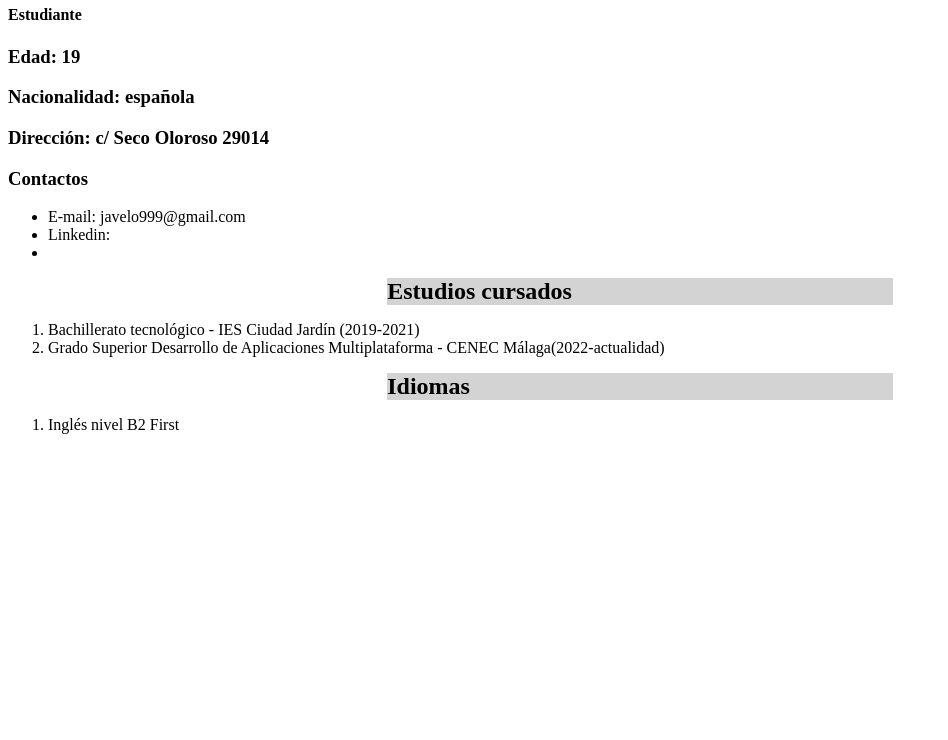
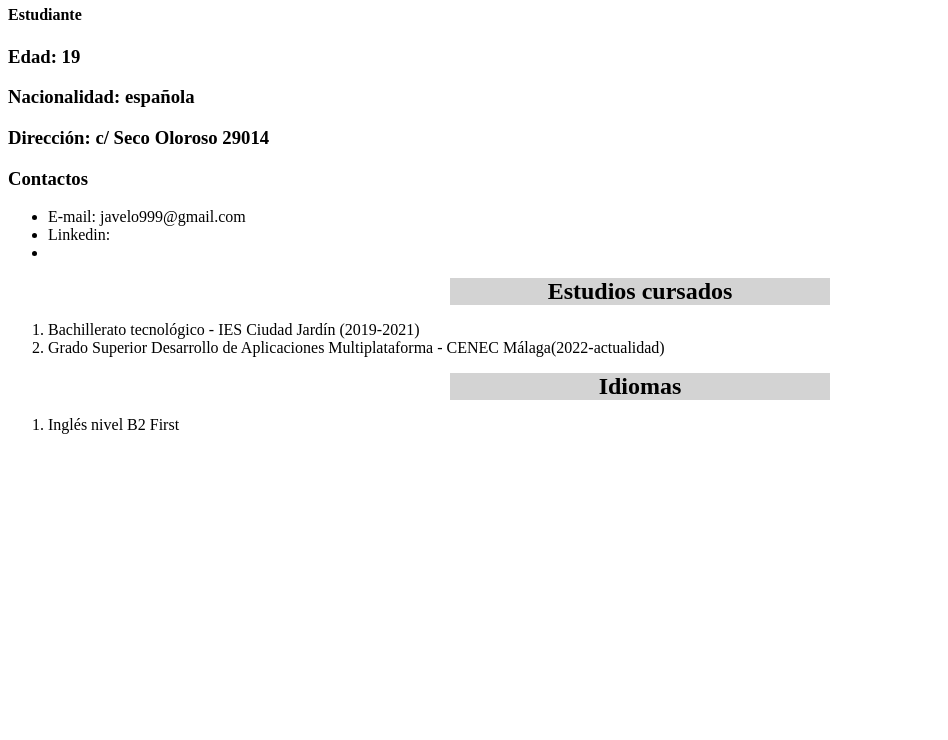
Before and after one commit to JavierVelaR/Publico, a plain HTML site: page miCurriculum.html in a window 1280 px wide. Shown: the part 60-800 px from the top of the page, without its empty margins (0-948 px from the left). Drawn offline with Linux system fonts and the light colour scheme.

Commit message:
Update miCurriculum.html

```diff
--- a/miCurriculum.html
+++ b/miCurriculum.html
@@ -9,7 +9,8 @@
         h1, h2{
             color:black;
             background-color: lightgrey;
-            margin:0 30%;
+            margin:0 35%;
+            text-align: center;
         }
 
     </style>
```
